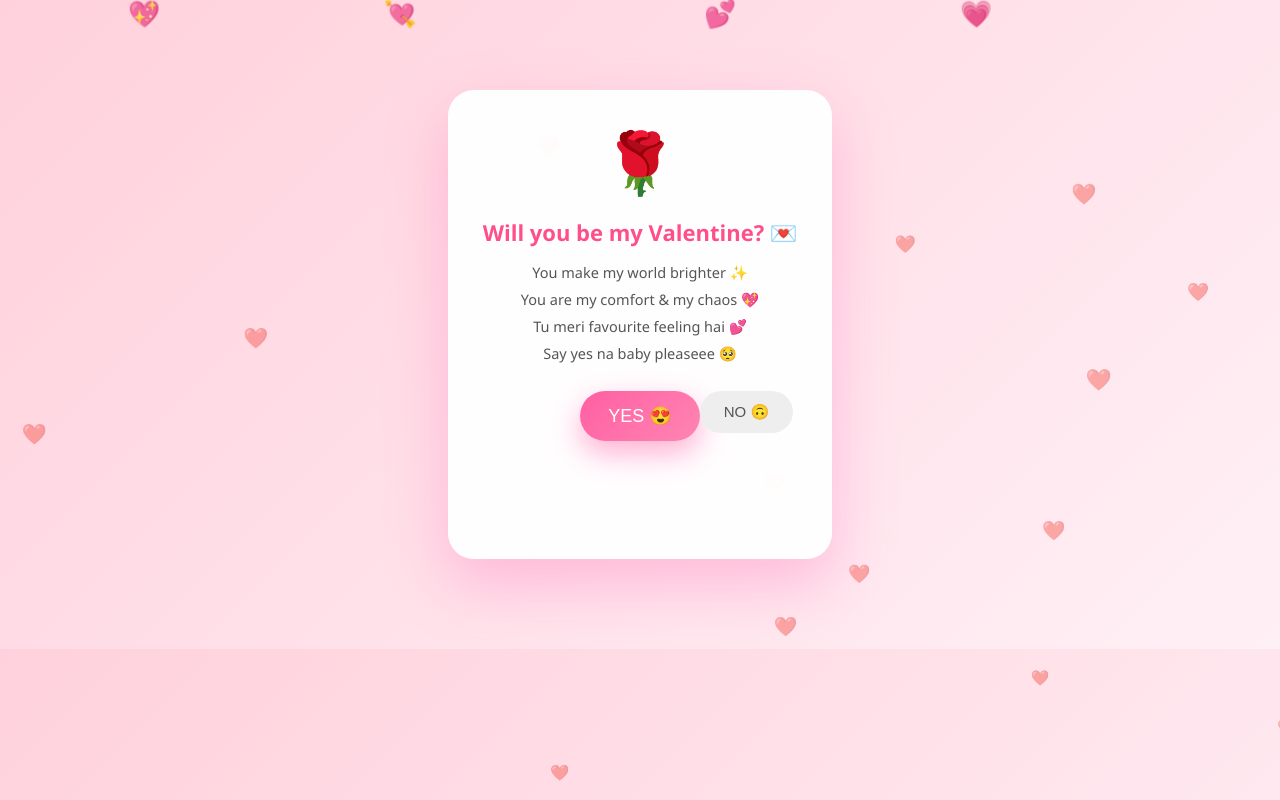
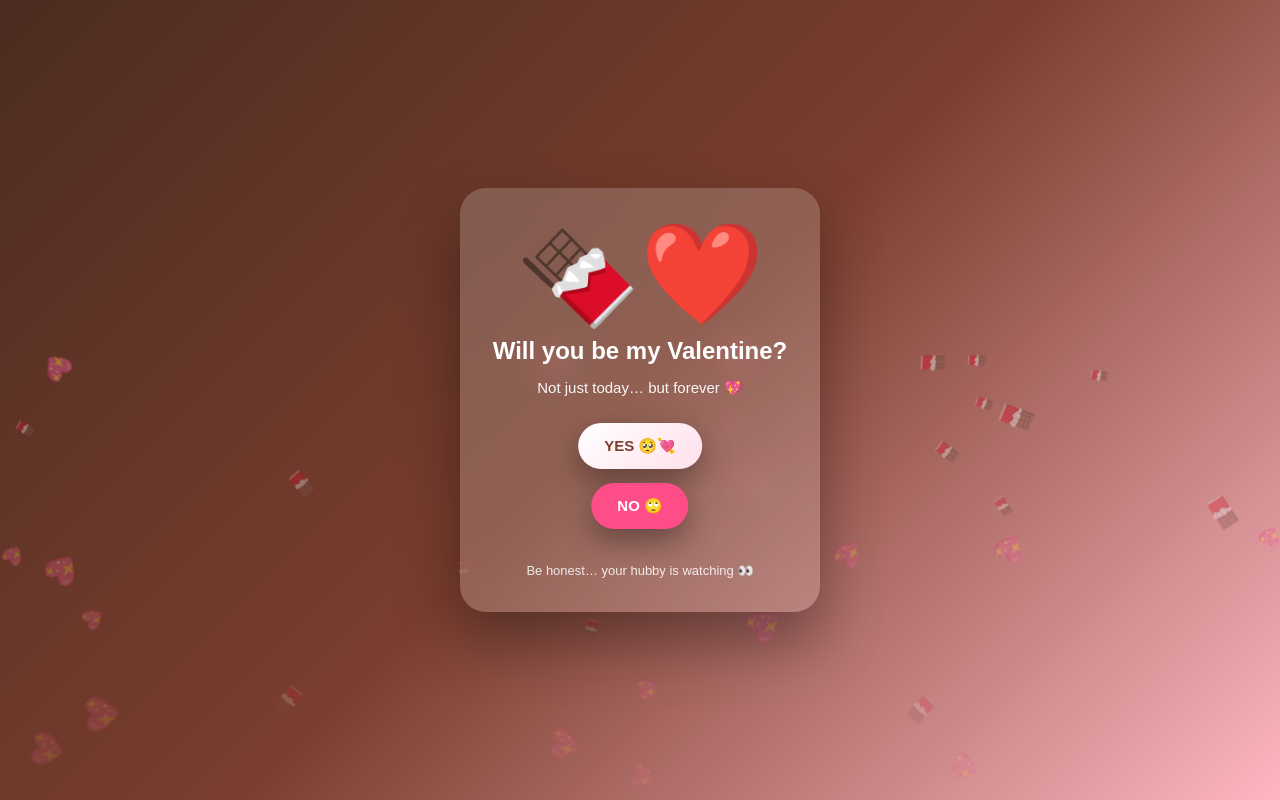
Before and after one commit to kavyansh2720/valentine-site, a Flask app: page / in a window 1280 px wide. Run offline with Flask 3, Linux system fonts and the light colour scheme.

Commit message:
Update index.html

```diff
--- a/templates/index.html
+++ b/templates/index.html
@@ -2,166 +2,170 @@
 <html lang="en">
 <head>
 <meta charset="UTF-8">
-  <title>For My Baby ❤️</title>
 <meta name="viewport" content="width=device-width, initial-scale=1.0">
+<title>For You 💖</title>
 
 <style>
-    body {
-      margin: 0;
-      font-family: 'Segoe UI', sans-serif;
-      background: linear-gradient(135deg, #ffd1dc, #fff0f6);
-      overflow: hidden;
-      text-align: center;
+*{
+  margin:0;
+  padding:0;
+  box-sizing:border-box;
+  font-family:'Poppins', sans-serif;
 }
 
-    /* Hanging hearts */
-    .hanger {
-      position: fixed;
-      top: -5px;
-      font-size: 26px;
-      animation: swing 3s ease-in-out infinite;
-      opacity: 0.85;
-      z-index: 1;
+body{
+  height:100vh;
+  background: linear-gradient(135deg,#4b2c20,#7a3e2e,#ffb6c1);
+  display:flex;
+  align-items:center;
+  justify-content:center;
+  overflow:hidden;
+  color:#fff;
 }
 
-    @keyframes swing {
-      0% { transform: rotate(-6deg); }
-      50% { transform: rotate(6deg); }
-      100% { transform: rotate(-6deg); }
+/* FLOATING BACKGROUND */
+.bg{
+  position:absolute;
+  top:-20px;
+  animation:fall 8s linear infinite;
+  opacity:.7;
 }
 
-    /* Floating background hearts */
-    .bg-heart {
-      position: fixed;
-      bottom: -20px;
-      font-size: 18px;
-      animation: floatUp 9s linear infinite;
-      opacity: 0.4;
-      z-index: 0;
-      pointer-events: none;
+@keyframes fall{
+  to{
+    transform:translateY(120vh) rotate(360deg);
+    opacity:0;
+  }
 }
 
-    @keyframes floatUp {
-      to { transform: translateY(-120vh); }
+/* MAIN CARD */
+.card{
+  background:rgba(255,255,255,.18);
+  backdrop-filter:blur(14px);
+  border-radius:26px;
+  padding:34px 26px;
+  text-align:center;
+  box-shadow:0 30px 60px rgba(0,0,0,.35);
+  width:90%;
+  max-width:360px;
+  z-index:2;
 }
 
-    /* Main card */
-    .card {
-      position: relative;
-      z-index: 2;
-      max-width: 340px;
-      margin: 90px auto;
-      background: rgba(255,255,255,0.96);
-      padding: 30px 22px 38px;
-      border-radius: 26px;
-      box-shadow: 0 25px 60px rgba(255, 105, 180, 0.35);
+/* HEART */
+.heart{
+  font-size:90px;
+  animation:pulse 2s infinite;
 }
 
-    .rose {
-      font-size: 60px;
-      margin-bottom: 5px;
+@keyframes pulse{
+  0%,100%{transform:scale(1);}
+  50%{transform:scale(1.12);}
 }
 
-    h1 {
-      font-size: 22px;
-      color: #ff4f8b;
-      margin-bottom: 15px;
+/* TEXT */
+h1{
+  font-size:24px;
+  margin-top:10px;
 }
 
-    .message {
-      font-size: 14.5px;
-      color: #555;
-      margin-bottom: 7px;
+.sub{
+  font-size:15px;
+  margin:14px 0 26px;
+  opacity:.95;
 }
 
-    .buttons {
-      margin-top: 28px;
-      position: relative;
-      height: 130px;
+/* BUTTONS */
+.buttons{
+  position:relative;
+  height:120px;
 }
 
-    #yesBtn {
-      padding: 14px 28px;
-      font-size: 18px;
-      border: none;
-      border-radius: 35px;
-      background: linear-gradient(135deg, #ff5fa2, #ff85b3);
-      color: white;
-      cursor: pointer;
-      box-shadow: 0 12px 30px rgba(255,95,162,0.5);
-      transition: all 0.4s ease;
+button{
+  position:absolute;
+  padding:14px 26px;
+  border:none;
+  border-radius:30px;
+  font-size:15px;
+  font-weight:600;
+  cursor:pointer;
+  transition:.3s ease;
+  box-shadow:0 12px 30px rgba(0,0,0,.35);
 }
 
-    #noBtn {
-      position: absolute;
-      padding: 12px 24px;
-      font-size: 15px;
-      border: none;
-      border-radius: 25px;
-      background: #eee;
-      color: #555;
-      cursor: pointer;
-      transition: all 0.2s ease;
+#yes{
+  background:linear-gradient(135deg,#fff,#ffe0ec);
+  color:#7a3e2e;
+  left:50%;
+  transform:translateX(-50%);
+}
+
+#no{
+  background:#ff4d88;
+  color:#fff;
+  left:50%;
+  top:60px;
+  transform:translateX(-50%);
+}
+
+/* GROW YES */
+.grow{
+  transform:translateX(-50%) scale(1.15);
+}
+
+/* FOOT */
+.note{
+  font-size:13px;
+  margin-top:20px;
+  opacity:.85;
 }
 </style>
 </head>
 
 <body>
 
-  <!-- Hanging hearts -->
-  <div class="hanger" style="left:10%">💖</div>
-  <div class="hanger" style="left:30%">💘</div>
-  <div class="hanger" style="left:55%">💕</div>
-  <div class="hanger" style="left:75%">💗</div>
-
-  <!-- Main Proposal Card -->
 <div class="card">
-    <div class="rose">🌹</div>
-    <h1>Will you be my Valentine? 💌</h1>
-
-    <div class="message">You make my world brighter ✨</div>
-    <div class="message">You are my comfort & my chaos 💖</div>
-    <div class="message">Tu meri favourite feeling hai 💕</div>
-    <div class="message">Say yes na baby pleaseee 🥺</div>
+  <div class="heart">🍫❤️</div>
+  <h1>Will you be my Valentine?</h1>
+  <div class="sub">Not just today… but forever 💖</div>
 
   <div class="buttons">
-      <button id="yesBtn" onclick="goYes()">YES 😍</button>
-      <button id="noBtn">NO 🙃</button>
+    <button id="yes" onclick="yesClicked()">YES 🥺💘</button>
+    <button id="no" onclick="moveNo()">NO 🙄</button>
   </div>
+
+  <div class="note">Be honest… your hubby is watching 👀</div>
 </div>
 
 <script>
-    const noBtn = document.getElementById("noBtn");
-    const yesBtn = document.getElementById("yesBtn");
-    let scale = 1;
+let yesScale = 1;
 
-    // NO button jump + flip
-    noBtn.addEventListener("mouseenter", () => {
-      const x = Math.random() * 220 - 110;
-      const y = Math.random() * 120 - 60;
-      const r = Math.random() * 360;
-      noBtn.style.transform = `translate(${x}px, ${y}px) rotate(${r}deg)`;
-
-      // YES grows bigger
-      scale += 0.3;
-      yesBtn.style.transform = `scale(${scale})`;
-    });
-
-    function goYes() {
-      window.location.href = "/yes";
+function yesClicked(){
+  window.location.href = "yes.html";
 }
 
-    // Floating hearts animation
-    setInterval(() => {
-      const heart = document.createElement("div");
-      heart.classList.add("bg-heart");
-      heart.innerText = "❤️";
-      heart.style.left = Math.random() * 100 + "vw";
-      heart.style.fontSize = (Math.random() * 10 + 12) + "px";
-      document.body.appendChild(heart);
+function moveNo(){
+  const no = document.getElementById("no");
+  const yes = document.getElementById("yes");
 
-      setTimeout(() => heart.remove(), 9000);
-    }, 450);
+  const x = Math.random() * 200 - 100;
+  const y = Math.random() * 100 - 50;
+
+  no.style.transform = `translate(${x}px, ${y}px) rotate(${Math.random()*360}deg)`;
+
+  yesScale += 0.15;
+  yes.style.transform = `translateX(-50%) scale(${yesScale})`;
+}
+
+/* BACKGROUND FLOAT */
+for(let i=0;i<35;i++){
+  const e=document.createElement("div");
+  e.className="bg";
+  e.innerHTML = Math.random() > .5 ? "🍫" : "💖";
+  e.style.left = Math.random()*100+"vw";
+  e.style.fontSize = (16+Math.random()*20)+"px";
+  e.style.animationDelay = Math.random()*4+"s";
+  document.body.appendChild(e);
+}
 </script>
 
 </body>
```
Lines whose indentation alone changed are shown as unchanged.
